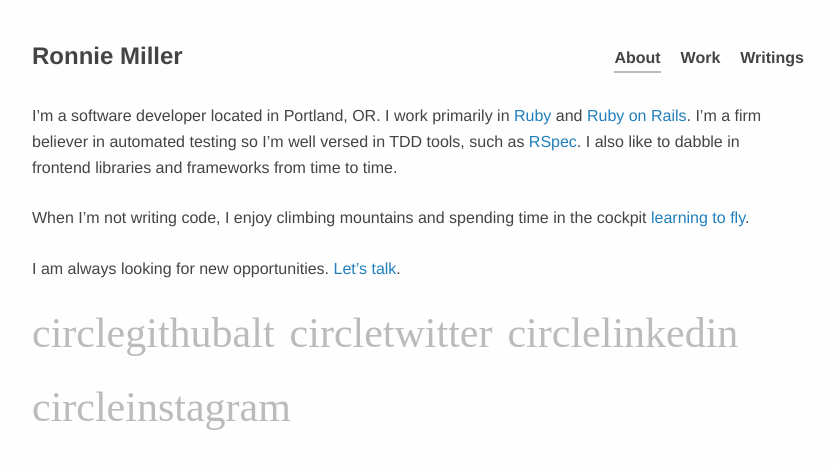
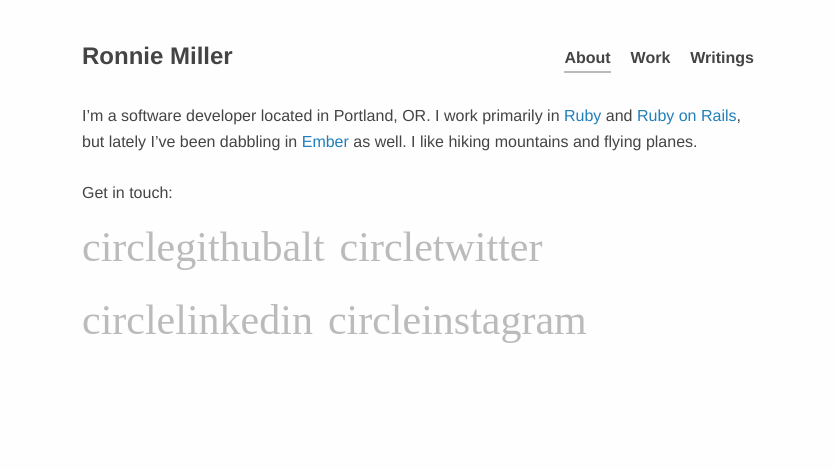
Before and after one commit to mlr/mlr.github.com, a Jekyll site: the page built from index.md, in a window 1280 px wide. Shown: the top 469 px of the page, without its empty margins (226-1061 px from the left). Built offline with Jekyll 4.4.1, drawn with Linux system fonts in a browser that asks for light colours; some web fonts are replaced.

Commit message:
Simplify homepage copy

```diff
--- a/_sass/_skeleton.scss
+++ b/_sass/_skeleton.scss
@@ -40,7 +40,7 @@ $secondary-color: #bbbbbb;
       $dark-gray: #333333;
 
 // Grid Variables
-$container-width: 780px;
+$container-width: 680px;
   $total-columns: 12;
    $column-width: 100 / $total-columns; // calculates individual column width based off of # of columns
   $column-margin: 3%; // space between columns
--- a/css/screen.scss
+++ b/css/screen.scss
@@ -102,7 +102,7 @@ ul#profiles {
   @extend .twelve;
   @extend .columns;
   font-size: 42px;
-  margin-top: -35px;
+  margin-top: -45px;
 
   li {
     margin-right: 15px;
--- a/index.md
+++ b/index.md
@@ -2,13 +2,9 @@
 title: About
 ---
 
-I'm a software developer located in Portland, OR. I work
-primarily in [Ruby](http://ruby-lang.org) and [Ruby on Rails](http://rubyonrails.org).
-I'm a firm believer in automated testing so I'm well versed in TDD tools, such as
-[RSpec](https://relishapp.com/rspec). I also like to dabble in frontend
-libraries and frameworks from time to time.
+I'm a software developer located in Portland, OR.  I work primarily in
+[Ruby](http://ruby-lang.org) and [Ruby on Rails](http://rubyonrails.org),
+but lately I've been dabbling in [Ember](http://emberjs.com) as well.
+I like hiking mountains and flying planes.
 
-When I'm not writing code, I enjoy climbing mountains and spending time in the cockpit
-[learning to fly](http://www.kerncharter.com).
-
-I am always looking for new opportunities.  [Let's talk](mailto:ronniemiller@gmail.com).
+Get in touch:
```
